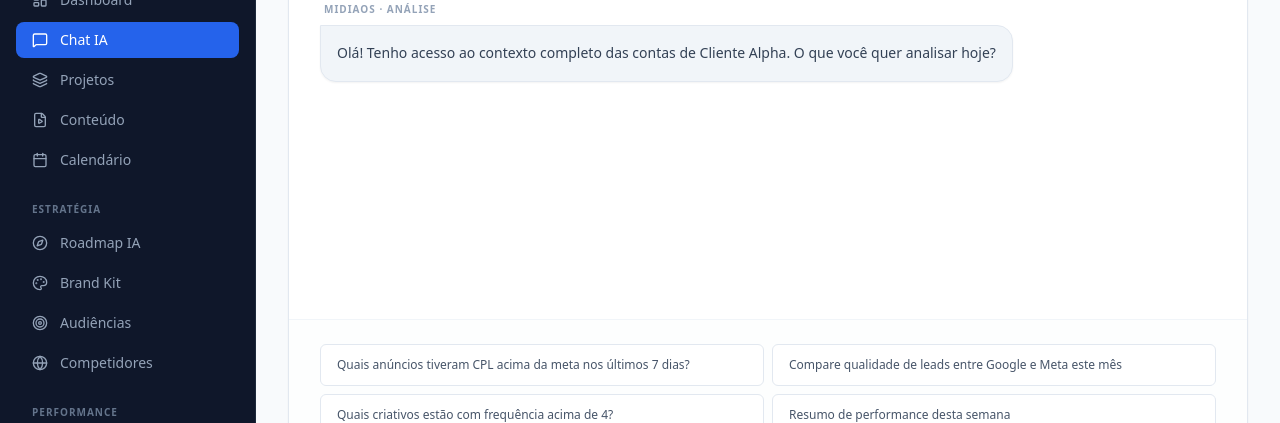
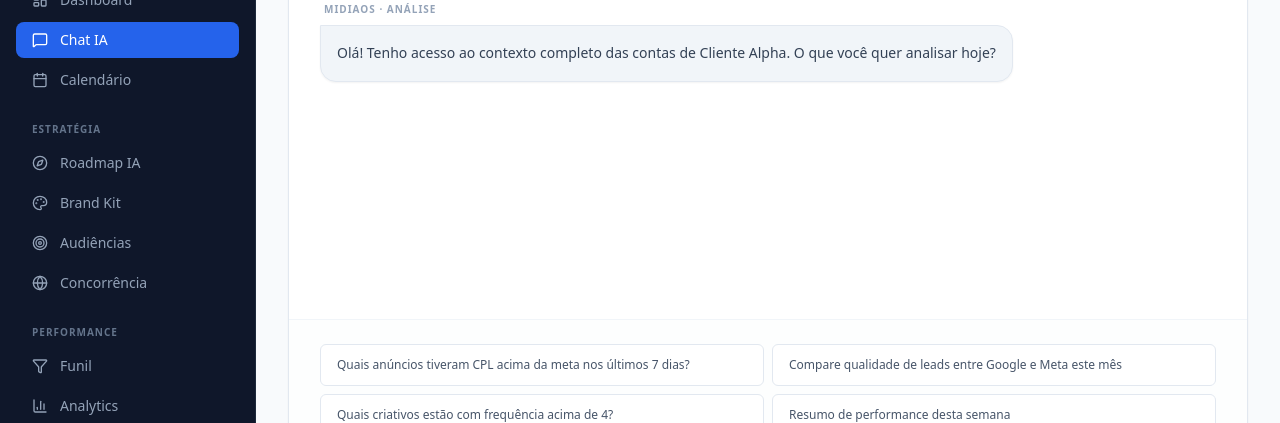
Before and after one commit to jgoncalvesx/ia-growth, a React (Vite) app: page /chat in a window 1280 px wide. Shown: the part 212-635 px from the top of the page. Built offline with nearby package versions, Linux system fonts and the light colour scheme; no server answers.

Commit message:
[dyad] Atualizando itens e nomes do menu lateral - wrote 1 file(s)

```diff
--- a/src/components/Sidebar.tsx
+++ b/src/components/Sidebar.tsx
@@ -14,13 +14,11 @@ import {
   Globe,
   DollarSign,
   Target,
-  Layers,
   Share2,
   Filter,
   HelpCircle,
   History,
   Compass,
-  FileVideo,
   PlayCircle,
   MessageSquare
 } from 'lucide-react';
@@ -40,8 +38,6 @@ const Sidebar = () => {
       items: [
         { icon: LayoutDashboard, label: 'Dashboard', path: '/' },
         { icon: MessageSquare, label: 'Chat IA', path: '/chat' },
-        { icon: Layers, label: 'Projetos', path: '/projects' },
-        { icon: FileVideo, label: 'Conteúdo', path: '/content' },
         { icon: CalendarIcon, label: 'Calendário', path: '/calendar' },
       ]
     },
@@ -51,7 +47,7 @@ const Sidebar = () => {
         { icon: Compass, label: 'Roadmap IA', path: '/strategy' },
         { icon: Palette, label: 'Brand Kit', path: '/brand-kit' },
         { icon: Target, label: 'Audiências', path: '/audiences' },
-        { icon: Globe, label: 'Competidores', path: '/competitors' },
+        { icon: Globe, label: 'Concorrência', path: '/competitors' },
       ]
     },
     {
```
